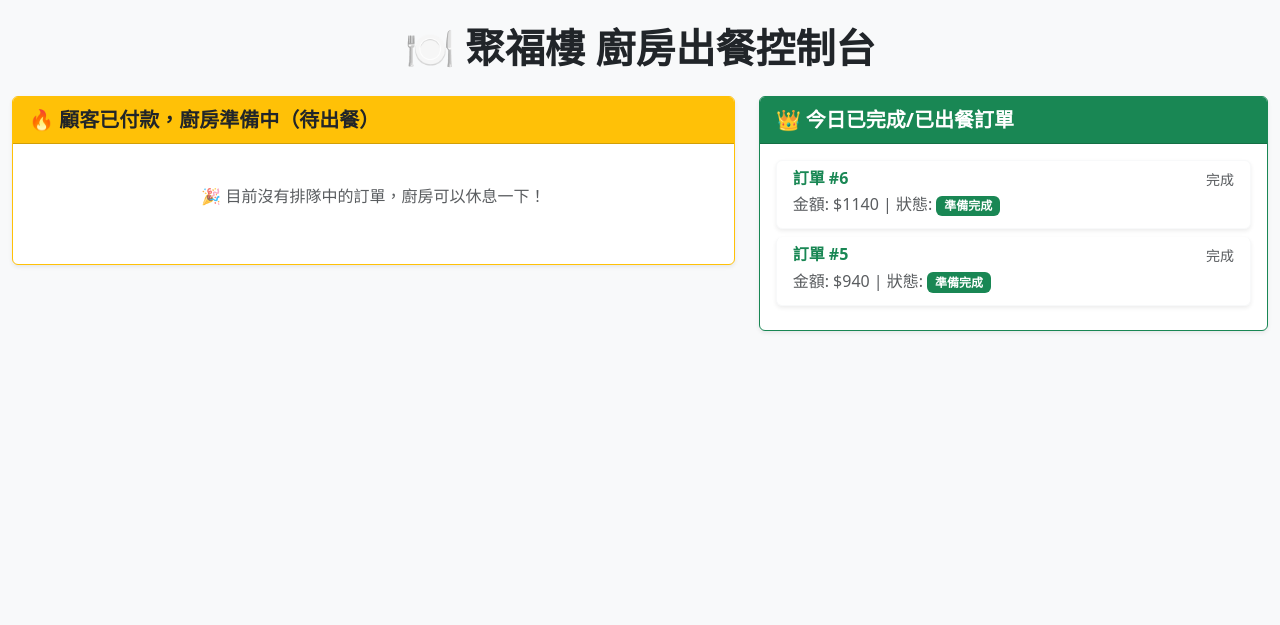
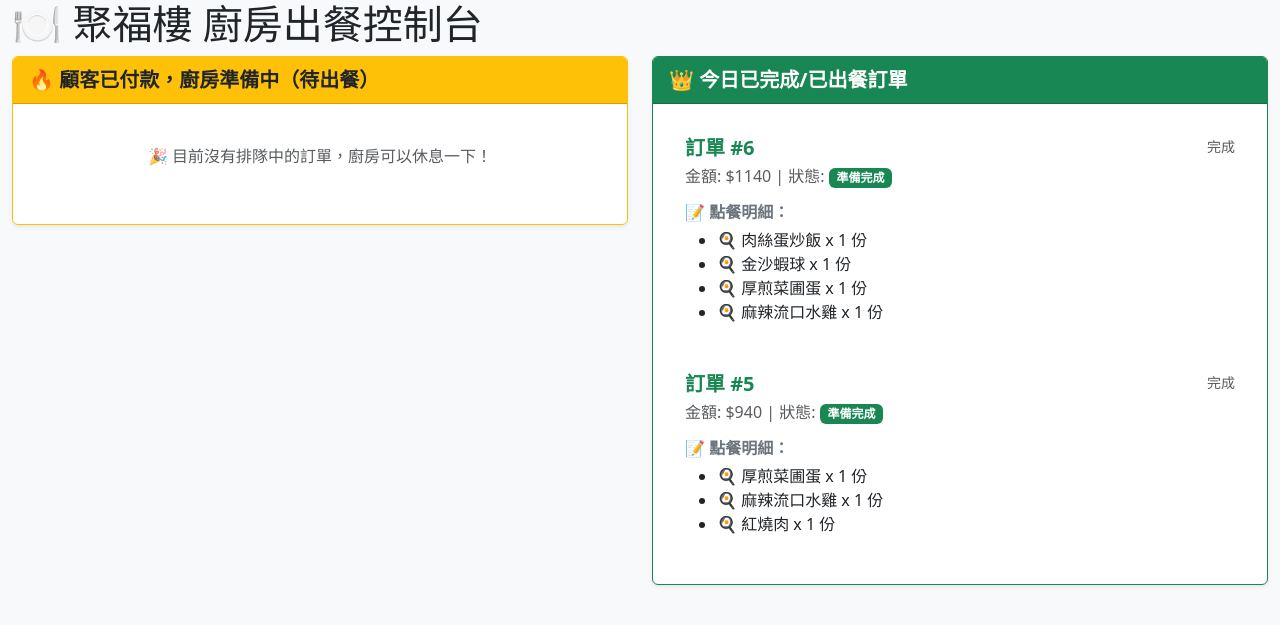
Before and after one commit to Ch-Yi-han/myporjectimg, a Django app: page /kitchen/ in a window 1280 px wide. Shown: the top 625 px of the page. Run offline with Django 5.2, Linux system fonts and the light colour scheme; data comes from the database, SQL or seed files in the repository; both versions use the stored data as it was after the commit.

Commit message:
購物車

```diff
--- a/myapp/views.py
+++ b/myapp/views.py
@@ -294,12 +294,15 @@ def checkout(request):
         return redirect('order_history')
 
 def order_history(request):
-    member = get_current_member(request)
-    if not member:
-        return redirect('user_login')
-    orders = Order.objects.filter(member=member).order_by('-created_at')
-    return render(request,'order_history.html',{'orders':orders})
+    member_id = request.session.get('member_id')
+    # 💡 預防 Session 掉線的防護罩：如果沒登入，先隨便導向一個測試用的預設會員(例如 1)，或是引導去登入
+    if not member_id:
+        # 為了測試方便不卡住，我們先暫時讓他抓 member_id=1 的歷史紀錄，或者你改成 redirect('user_login')
+        member_id = 1
 
+    # 換回最原始、可執行的 items 預先載入
+    orders = Order.objects.filter(member_id=member_id).prefetch_related('items').order_by('-id')
+    return render(request, 'order_history.html', {'orders': orders})
 def delete_order(request, order_id):
     # 🛡️ 安全防禦 1：沒登入不能亂刪
     member_id = request.session.get('member_id')
@@ -426,18 +429,15 @@ def ecpay_return(request):
     return redirect('order_history')
 
 def kitchen_dashboard(request):
-    # 這裡可以加上管理員權限檢查，暫時先開放給所有人測試
-
-    # 撈出所有已經付款、正在準備中，或是今天剛完成的訂單
-    preparing_orders = Order.objects.filter(status='preparing').order_by('created_at')
-    completed_orders = Order.objects.filter(status='completed').order_by('-id')[:10] # 只顯示最新10筆完成的
+    # 換回最原始、可執行的 items
+    preparing_orders = Order.objects.filter(status='preparing').prefetch_related('items').order_by('created_at')
+    completed_orders = Order.objects.filter(status='completed').prefetch_related('items').order_by('-id')[:10]
 
     context = {
         'preparing_orders': preparing_orders,
         'completed_orders': completed_orders,
     }
     return render(request, 'kitchen_dashboard.html', context)
-
 # 🟢 點擊按鈕切換狀態的動作
 def complete_order(request, order_id):
     # 找到訂單，並把狀態從「準備中」改成「準備完成」
--- a/templates/base.html
+++ b/templates/base.html
@@ -17,16 +17,16 @@
                 <span class="info-item"><i class="fas fa-map-marker-alt icon-gold"></i> 店址：桃園市中壢區六福街2號</span>
             </div>
             <div class="member-links">
-                {% if member_name %}
+                {% if request.session.member_id %}
                     <span class="nav-link-item member-name-nav">
-                        <i class="fas fa-user-circle icon-gold"></i> {{ member_name }} 您好
+                        <i class="fas fa-user-circle icon-gold"></i> {{ request.session.member_name }} 您好
                     </span>
                     <a href="{% url 'logout' %}" class="nav-link-item"><i class="fas fa-sign-out-alt"></i> 登出</a>
                 {% else %}
                     <a href="{% url 'user_login' %}" class="nav-link-item"><i class="fas fa-user"></i> 會員登入</a>
                 {% endif %}
 
-                <a href="{% url "order_online" %}" class="nav-link-item"><i class="fas fa-shopping-bag"></i> 線上點餐</a>
+                <a href="{% url 'order_online'%}"  class="nav-link-item"><i class="fas fa-shopping-bag"></i> 線上點餐</a>
             </div>
         </div>
     </nav>
--- a/templates/kitchen_dashboard.html
+++ b/templates/kitchen_dashboard.html
@@ -1,35 +1,52 @@
+{% load static %}
 <!DOCTYPE html>
 <html lang="zh-TW">
 <head>
     <meta charset="UTF-8">
     <title>聚福樓 - 廚房出餐後台管理</title>
     <link href="https://cdn.jsdelivr.net/npm/bootstrap@5.3.0/dist/css/bootstrap.min.css" rel="stylesheet">
+
+    <link rel="stylesheet" href="{% static 'css/kitchen_dashboard.css' %}">
 </head>
 <body class="bg-light">
 
-    <div class="container-fluid py-4">
-        <h1 class="mb-4 text-center fw-bold text-dark">🍽️ 聚福樓 廚房出餐控制台</h1>
+    <div class="container-fluid dashboard-container">
+        <h1 class="dashboard-title">🍽️ 聚福樓 廚房出餐控制台</h1>
 
-        <div class="row">
-            <div class="col-md-7">
-                <div class="card shadow-sm border-warning mb-4">
-                    <div class="card-header bg-warning text-dark fw-bold fs-5">
+        <div class="row g-4">
+
+            <div class="col-md-6">
+                <div class="card shadow-sm border-warning dashboard-card-wrapper">
+                    <div class="card-header bg-warning text-dark fw-bold fs-5 dashboard-card-header">
                         🔥 顧客已付款，廚房準備中（待出餐）
                     </div>
-                    <div class="card-body">
+                    <div class="card-body p-3">
                         {% if preparing_orders %}
                             {% for order in preparing_orders %}
-                                <div class="card mb-3 border-secondary">
-                                    <div class="card-body d-flex justify-content-between align-items-center">
-                                        <div>
-                                            <h5 class="card-title fw-bold text-primary">訂單編號：#{{ order.id }}</h5>
-                                            <p class="card-text mb-1"><strong>金額：</strong> ${{ order.total_amount }}</p>
-                                            <p class="card-text mb-0 text-muted"><strong>交易時間：</strong> {{ order.created_at|date:"Y-m-d H:i:s" }}</p>
-                                        </div>
-                                        <div>
-                                            <a href="{% url 'complete_order' order.id %}" class="btn btn-success btn-lg fw-bold">
+                                <div class="order-sub-card">
+                                    <div class="card-body p-3">
+                                        <div class="d-flex w-100 justify-content-between align-items-start mb-2">
+                                            <div>
+                                                <h5 class="mb-1 fw-bold text-primary">訂單 #{{ order.id }}</h5>
+                                                <p class="mb-1 text-dark fw-semibold">金額: ${{ order.total_amount }}</p>
+                                                <small class="text-muted">交易時間: {{ order.created_at|date:"H:i:s" }}</small>
+                                            </div>
+                                            <a href="{% url 'complete_order' order.id %}" class="btn btn-success fw-bold px-3 py-2">
                                                 ✅ 準備完成（出餐）
                                             </a>
+                                        </div>
+
+                                        <div class="details-box details-box-warning">
+                                            <strong class="text-danger">📝 點餐明細：</strong>
+                                            <ul class="details-list mt-1">
+                                                {% for item in order.items.all %}
+                                                    <li>
+                                                        🍳 <strong>{{ item.item_name }}</strong> x <span class="text-primary fw-bold">{{ item.quantity }}</span> 份
+                                                    </li>
+                                                {% empty %}
+                                                    <li class="text-muted">（無菜品資料）</li>
+                                                {% endfor %}
+                                            </ul>
                                         </div>
                                     </div>
                                 </div>
@@ -41,30 +58,46 @@
                 </div>
             </div>
 
-            <div class="col-md-5">
-                <div class="card shadow-sm border-success">
-                    <div class="card-header bg-success text-white fw-bold fs-5">
+            <div class="col-md-6">
+                <div class="card shadow-sm border-success dashboard-card-wrapper">
+                    <div class="card-header bg-success text-white fw-bold fs-5 dashboard-card-header">
                         👑 今日已完成/已出餐訂單
                     </div>
-                    <div class="card-body">
+                    <div class="card-body p-3">
                         {% if completed_orders %}
-                            <div class="list-group">
-                                {% for order in completed_orders %}
-                                    <div class="list-group-item list-group-item-action border-light mb-2 bg-white rounded shadow-sm">
-                                        <div class="d-flex w-100 justify-content-between">
-                                            <h6 class="mb-1 fw-bold text-success">訂單 #{{ order.id }}</h6>
+                            {% for order in completed_orders %}
+                                <div class="order-sub-card">
+                                    <div class="card-body p-3">
+                                        <div class="d-flex w-100 justify-content-between align-items-start mb-2">
+                                            <div>
+                                                <h5 class="mb-1 fw-bold text-success">訂單 #{{ order.id }}</h5>
+                                                <p class="mb-1 text-muted">金額: ${{ order.total_amount }} | 狀態: <span class="badge bg-success">準備完成</span></p>
+                                            </div>
                                             <small class="text-muted">{{ order.updated_at|date:"H:i:s" }} 完成</small>
                                         </div>
-                                        <p class="mb-1 text-muted">金額: ${{ order.total_amount }} | 狀態: <span class="badge bg-success">準備完成</span></p>
+
+                                        <div class="details-box details-box-success">
+                                            <strong class="text-secondary">📝 點餐明細：</strong>
+                                            <ul class="details-list mt-1">
+                                                {% for item in order.items.all %}
+                                                    <li>
+                                                        🍳 {{ item.item_name }} x {{ item.quantity }} 份
+                                                    </li>
+                                                {% empty %}
+                                                    <li class="text-muted">（無菜品資料）</li>
+                                                {% endfor %}
+                                            </ul>
+                                        </div>
                                     </div>
-                                {% endfor %}
-                            </div>
+                                </div>
+                            {% endfor %}
                         {% else %}
                             <p class="text-center text-muted py-4">今天還沒有點餐完成的紀錄唷。</p>
                         {% endif %}
                     </div>
                 </div>
             </div>
+
         </div>
     </div>
 
```
Also changed, not shown: static/css/kitchen_dashborard.css (added, +67 -0 lines), templates/order_history.html (+26 -29 lines), db.sqlite3.
